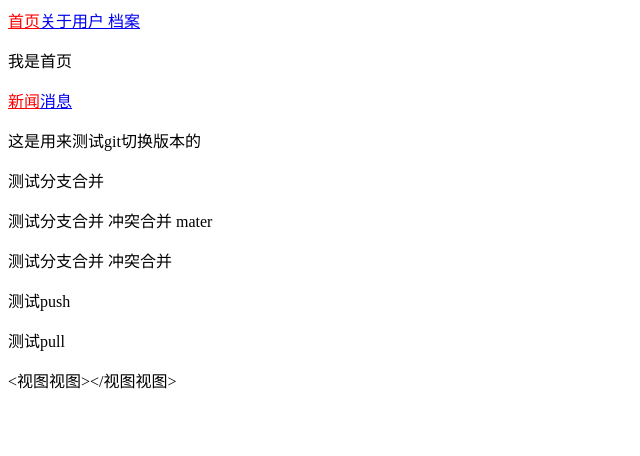
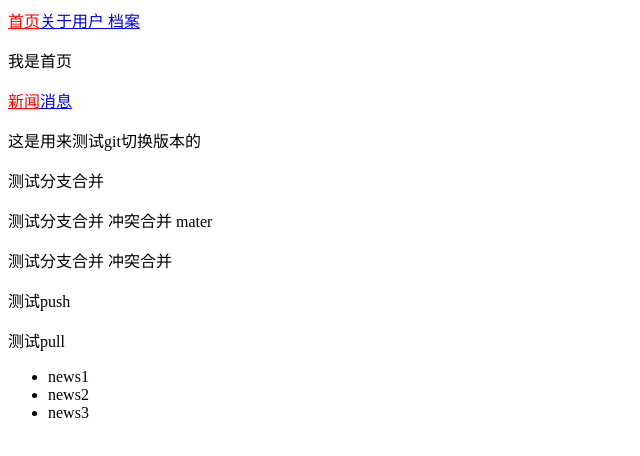
Before and after one commit to bajibaji3/learnvuerouter, a Vue app: page /home/news in a window 1280 px wide. Shown: the top 456 px of the page, without its empty margins (0-640 px from the left). Built offline with nearby package versions, Linux system fonts and the light colour scheme.

Commit message:
pull test bug commit

```diff
--- a/src/components/Home.vue
+++ b/src/components/Home.vue
@@ -9,7 +9,7 @@
     <p>测试分支合并 冲突合并</p>
     <p>测试push</p>
     <p>测试pull</p>
-    <视图视图></视图视图>
+    <router-view></router-view>
   </div>
 </template>
 
```
